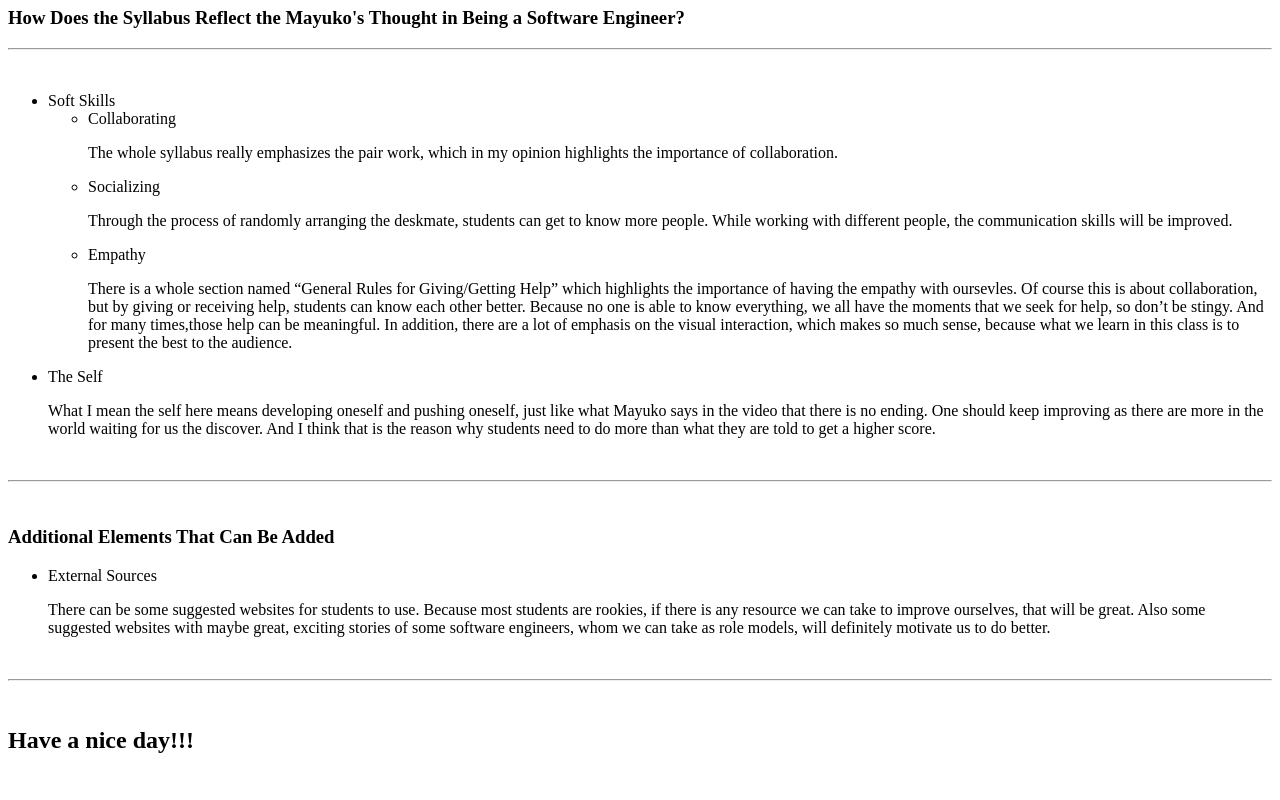
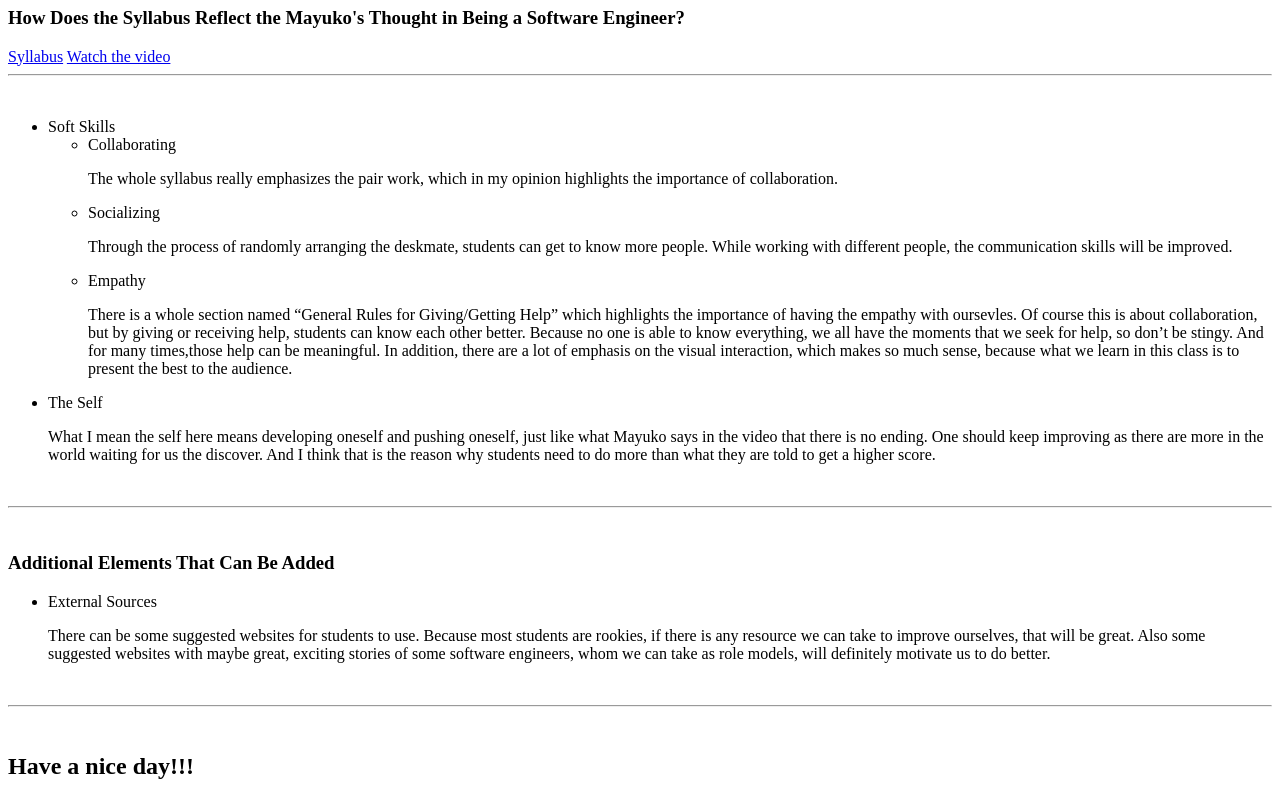
Before and after one commit to alfreeed7/Prep-9.5, a plain HTML site: page index.html in a window 1280 px wide. Shown: the part 99-899 px from the top of the page. Before the commit the page ends 873 px from the top, so only its background shows below. Drawn offline with Linux system fonts and the light colour scheme.

Commit message:
Update index.html

```diff
--- a/index.html
+++ b/index.html
@@ -5,6 +5,10 @@
   <body>
    <h1>Prep for Septemeber 5th</h1>
    <h3> How Does the Syllabus Reflect the Mayuko's Thought in Being a Software Engineer?</h2>
+   <a href="https://docs.google.com/document/d/1uOA-kzolTFWs9eUftw3o8SZX7LM_w8cy9kj9h3g6pZE/edit">
+    Syllabus</a>
+   <a href="https://www.youtube.com/watch?v=JVWHObstw0w">
+     Watch the video</a>
    <hr />
    <br />
    <ul>
```
